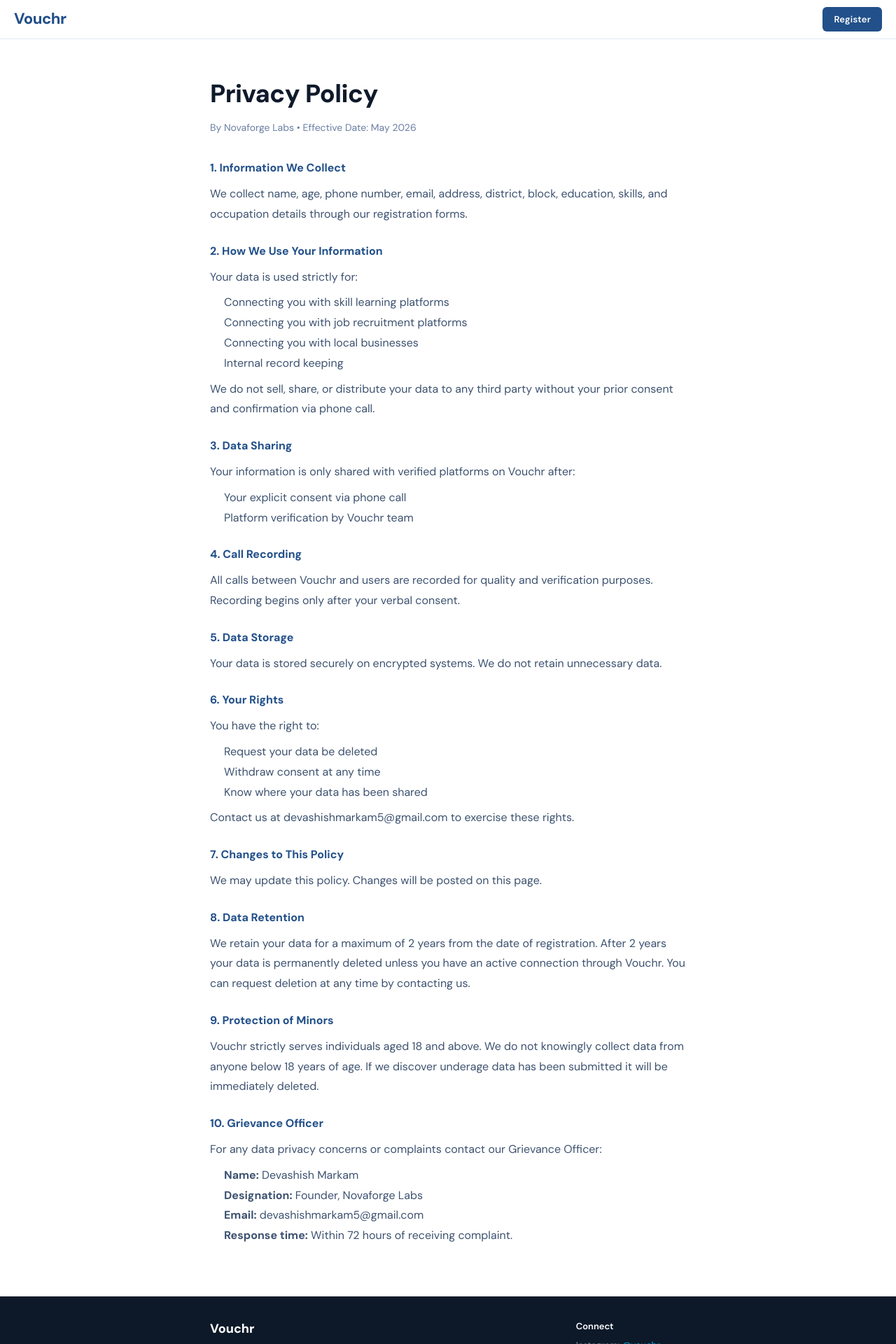
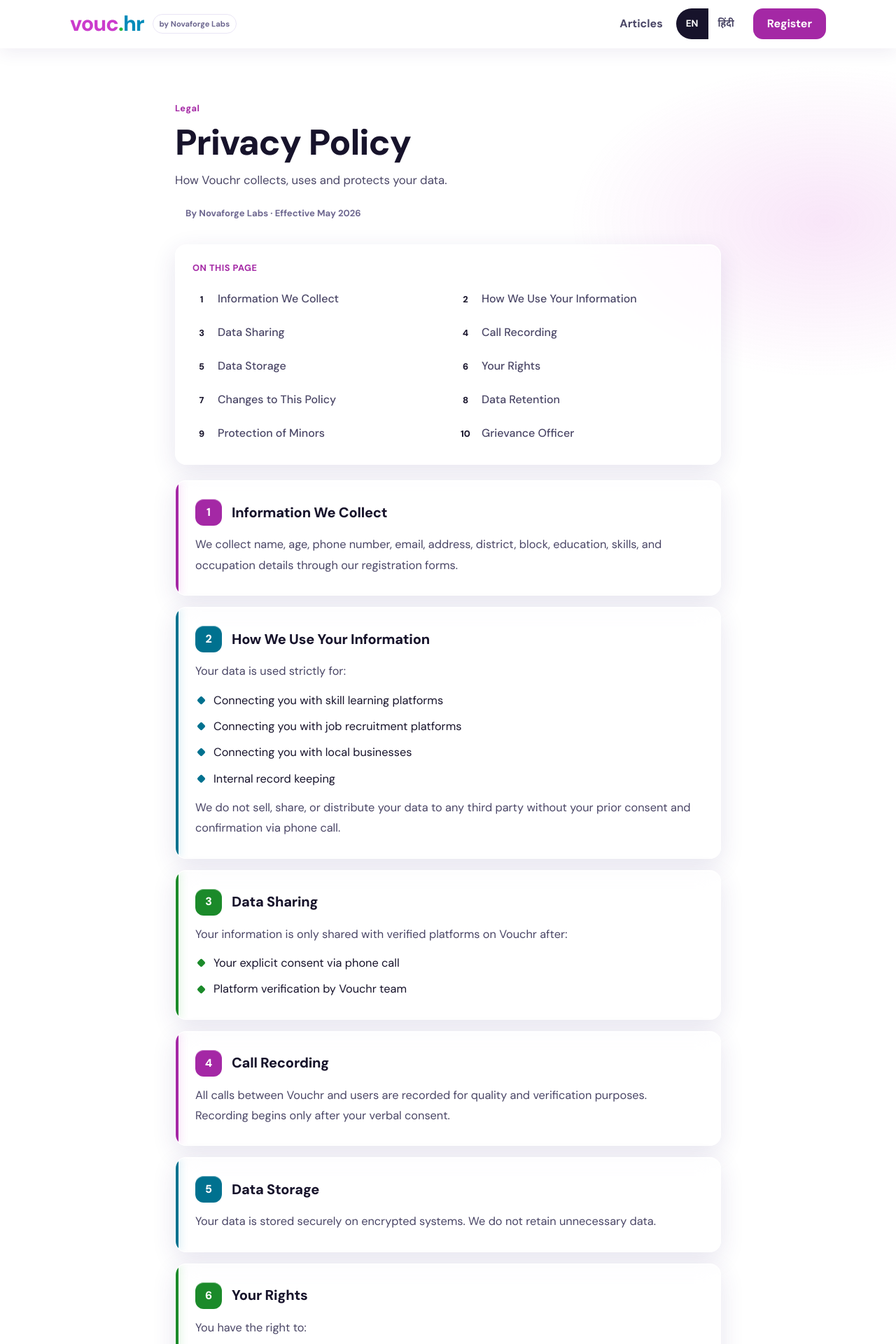
Before and after one commit to dex3418/vouchr, a React (Vite) app: page /privacy in a window 1280 px wide. Shown: the top 1920 px of the page at 70% size. Built offline with nearby package versions, Linux system fonts and the light colour scheme.

Commit message:
Redesign privacy policy page to match glass theme

```diff
--- a/src/main.jsx
+++ b/src/main.jsx
@@ -8,6 +8,7 @@ import "./styles/base.css"
 import "./styles/layout.css"
 import "./styles/home.css"
 import "./styles/articles.css"
+import "./styles/legal.css"
 import "./styles/glass.css"
 
 createRoot(document.getElementById("root")).render(
--- a/src/pages/PrivacyPolicy.jsx
+++ b/src/pages/PrivacyPolicy.jsx
@@ -1,187 +1,145 @@
-import { Link } from "react-router-dom";
-import Seo from "../components/seo/Seo.jsx";
+import Seo from "../components/seo/Seo.jsx"
+import NavBar from "../components/layout/NavBar.jsx"
+import Footer from "../components/layout/Footer.jsx"
+import { CONTACT_EMAIL } from "../data/links.js"
 
-const COLORS = {
-  core: "#22508A",
-  slate: "#3A82C4",
-  cyan: "#00C2FF",
-  white: "#FFFFFF",
-  offwhite: "#F8F9FA",
-  border: "#E2EAF4",
-  textDark: "#0F1A2B",
-  textMid: "#3D5270",
-  textLight: "#6B7FA3",
-};
+// Policy text. Edit the wording here; the layout and theme live in styles/legal.css and glass.css.
+const SECTIONS = [
+  {
+    title: "Information We Collect",
+    body: "We collect name, age, phone number, email, address, district, block, education, skills, and occupation details through our registration forms.",
+  },
+  {
+    title: "How We Use Your Information",
+    intro: "Your data is used strictly for:",
+    list: [
+      "Connecting you with skill learning platforms",
+      "Connecting you with job recruitment platforms",
+      "Connecting you with local businesses",
+      "Internal record keeping",
+    ],
+    outro: "We do not sell, share, or distribute your data to any third party without your prior consent and confirmation via phone call.",
+  },
+  {
+    title: "Data Sharing",
+    intro: "Your information is only shared with verified platforms on Vouchr after:",
+    list: ["Your explicit consent via phone call", "Platform verification by Vouchr team"],
+  },
+  {
+    title: "Call Recording",
+    body: "All calls between Vouchr and users are recorded for quality and verification purposes. Recording begins only after your verbal consent.",
+  },
+  {
+    title: "Data Storage",
+    body: "Your data is stored securely on encrypted systems. We do not retain unnecessary data.",
+  },
+  {
+    title: "Your Rights",
+    intro: "You have the right to:",
+    list: ["Request your data be deleted", "Withdraw consent at any time", "Know where your data has been shared"],
+    contact: "Contact us at {email} to exercise these rights.",
+  },
+  {
+    title: "Changes to This Policy",
+    body: "We may update this policy. Changes will be posted on this page.",
+  },
+  {
+    title: "Data Retention",
+    body: "We retain your data for a maximum of 2 years from the date of registration. After 2 years your data is permanently deleted unless you have an active connection through Vouchr. You can request deletion at any time by contacting us.",
+  },
+  {
+    title: "Protection of Minors",
+    body: "Vouchr strictly serves individuals aged 18 and above. We do not knowingly collect data from anyone below 18 years of age. If we discover underage data has been submitted it will be immediately deleted.",
+  },
+  {
+    title: "Grievance Officer",
+    intro: "For any data privacy concerns or complaints contact our Grievance Officer:",
+    details: [
+      ["Name", "Devashish Markam"],
+      ["Designation", "Founder, Novaforge Labs"],
+      ["Email", "{email}"],
+      ["Response time", "Within 72 hours of receiving complaint."],
+    ],
+  },
+]
+
+const ACCENTS = ["m", "b", "g"]
+
+const Email = () => <a href={`mailto:${CONTACT_EMAIL}`}>{CONTACT_EMAIL}</a>
+
+// Replaces {email} in a line with a mailto link.
+function WithEmail({ text }) {
+  const [before, after] = text.split("{email}")
+  if (after === undefined) return text
+  return (
+    <>
+      {before}
+      <Email />
+      {after}
+    </>
+  )
+}
 
 export default function PrivacyPolicy() {
   return (
     <>
       <Seo title="Privacy Policy" description="How Vouchr collects, uses and protects your data." canonicalPath="/privacy" />
-    <div style={{ fontFamily: "'DM Sans', 'Segoe UI', sans-serif", color: COLORS.textDark }}>
-      <link
-        href="https://fonts.googleapis.com/css2?family=DM+Sans:wght@400;500;600;700;800&display=swap"
-        rel="stylesheet"
-      />
-      {/* Nav */}
-      <nav style={{
-        background: COLORS.white,
-        borderBottom: `1px solid ${COLORS.border}`,
-        padding: "0 20px",
-        height: 56,
-        display: "flex",
-        alignItems: "center",
-        justifyContent: "space-between",
-        position: "sticky",
-        top: 0,
-        zIndex: 100,
-      }}>
-        <Link to="/" style={{ textDecoration: "none", display: "flex", alignItems: "center", gap: 8 }}>
-          <span style={{
-            fontWeight: 800,
-            fontSize: 22,
-            color: COLORS.core,
-            letterSpacing: "-0.5px",
-            cursor: "pointer",
-          }}>Vouchr</span>
-        </Link>
-        <a
-          href="/#register"
-          style={{
-            background: COLORS.core,
-            color: COLORS.white,
-            fontSize: 13,
-            fontWeight: 600,
-            padding: "7px 16px",
-            borderRadius: 6,
-            textDecoration: "none",
-            letterSpacing: "0.2px",
-          }}>
-          Register
-        </a>
-      </nav>
+      <NavBar />
+      <main className="section" lang="en-IN">
+        <div className="container legal">
+          <header className="legal__head fade-up">
+            <p className="sh__label">Legal</p>
+            <h1 className="sh__title">Privacy Policy</h1>
+            <p className="sh__sub">How Vouchr collects, uses and protects your data.</p>
+            <p className="legal__meta">By Novaforge Labs · Effective May 2026</p>
+          </header>
 
-      {/* Content */}
-      <section style={{ padding: "48px 20px", background: COLORS.white }}>
-        <div style={{ maxWidth: 680, margin: "0 auto" }}>
-          <h1 style={{
-            fontSize: 36,
-            fontWeight: 800,
-            color: COLORS.textDark,
-            margin: "0 0 8px",
-            letterSpacing: "-0.5px",
-          }}>Privacy Policy</h1>
-          <p style={{ fontSize: 14, color: COLORS.textLight, margin: "0 0 32px" }}>By Novaforge Labs • Effective Date: May 2026</p>
+          <nav className="ltoc" aria-label="Sections">
+            <p className="ltoc__title">On this page</p>
+            <ol className="ltoc__list">
+              {SECTIONS.map((s, i) => (
+                <li key={s.title}>
+                  <a href={`#privacy-${i + 1}`}>
+                    <span className="ltoc__n">{i + 1}</span>
+                    {s.title}
+                  </a>
+                </li>
+              ))}
+            </ol>
+          </nav>
 
-          <div style={{ lineHeight: 1.8, color: COLORS.textMid }}>
-            <Section title="1. Information We Collect">
-              We collect name, age, phone number, email, address, district, block, education, skills, and occupation details through our registration forms.
-            </Section>
-
-            <Section title="2. How We Use Your Information">
-              Your data is used strictly for:
-              <ul style={{ margin: "8px 0", paddingLeft: 20 }}>
-                <li>Connecting you with skill learning platforms</li>
-                <li>Connecting you with job recruitment platforms</li>
-                <li>Connecting you with local businesses</li>
-                <li>Internal record keeping</li>
-              </ul>
-              We do not sell, share, or distribute your data to any third party without your prior consent and confirmation via phone call.
-            </Section>
-
-            <Section title="3. Data Sharing">
-              Your information is only shared with verified platforms on Vouchr after:
-              <ul style={{ margin: "8px 0", paddingLeft: 20 }}>
-                <li>Your explicit consent via phone call</li>
-                <li>Platform verification by Vouchr team</li>
-              </ul>
-            </Section>
-
-            <Section title="4. Call Recording">
-              All calls between Vouchr and users are recorded for quality and verification purposes. Recording begins only after your verbal consent.
-            </Section>
-
-            <Section title="5. Data Storage">
-              Your data is stored securely on encrypted systems. We do not retain unnecessary data.
-            </Section>
-
-            <Section title="6. Your Rights">
-              You have the right to:
-              <ul style={{ margin: "8px 0", paddingLeft: 20 }}>
-                <li>Request your data be deleted</li>
-                <li>Withdraw consent at any time</li>
-                <li>Know where your data has been shared</li>
-              </ul>
-              Contact us at devashishmarkam5@gmail.com to exercise these rights.
-            </Section>
-
-            <Section title="7. Changes to This Policy">
-              We may update this policy. Changes will be posted on this page.
-            </Section>
-
-            <Section title="8. Data Retention">
-              We retain your data for a maximum of 2 years from the date of registration. After 2 years your data is permanently deleted unless you have an active connection through Vouchr. You can request deletion at any time by contacting us.
-            </Section>
-
-            <Section title="9. Protection of Minors">
-              Vouchr strictly serves individuals aged 18 and above. We do not knowingly collect data from anyone below 18 years of age. If we discover underage data has been submitted it will be immediately deleted.
-            </Section>
-
-            <Section title="10. Grievance Officer">
-              For any data privacy concerns or complaints contact our Grievance Officer:
-              <div style={{ margin: "8px 0", paddingLeft: 20 }}>
-                <p><strong>Name:</strong> Devashish Markam</p>
-                <p><strong>Designation:</strong> Founder, Novaforge Labs</p>
-                <p><strong>Email:</strong> devashishmarkam5@gmail.com</p>
-                <p><strong>Response time:</strong> Within 72 hours of receiving complaint.</p>
+          {SECTIONS.map((s, i) => (
+            <section key={s.title} id={`privacy-${i + 1}`} className={`lcard lcard--${ACCENTS[i % 3]}`} aria-labelledby={`privacy-h-${i + 1}`}>
+              <div className="lcard__head">
+                <span className="lcard__n" aria-hidden="true">{i + 1}</span>
+                <h2 className="lcard__t" id={`privacy-h-${i + 1}`}>{s.title}</h2>
               </div>
-            </Section>
-          </div>
+              <div className="lcard__body">
+                {s.body && <p>{s.body}</p>}
+                {s.intro && <p>{s.intro}</p>}
+                {s.list && (
+                  <ul className="llist">
+                    {s.list.map((item) => <li key={item}>{item}</li>)}
+                  </ul>
+                )}
+                {s.outro && <p>{s.outro}</p>}
+                {s.contact && <p><WithEmail text={s.contact} /></p>}
+                {s.details && (
+                  <dl className="ldl">
+                    {s.details.map(([k, v]) => (
+                      <div key={k} className="ldl__row">
+                        <dt>{k}</dt>
+                        <dd><WithEmail text={v} /></dd>
+                      </div>
+                    ))}
+                  </dl>
+                )}
+              </div>
+            </section>
+          ))}
         </div>
-      </section>
-
-      {/* Footer */}
-      <footer style={{
-        background: "#0D1929",
-        padding: "32px 20px",
-        color: "rgba(255,255,255,0.5)",
-      }}>
-        <div style={{ maxWidth: 680, margin: "0 auto" }}>
-          <div style={{ display: "flex", justifyContent: "space-between", flexWrap: "wrap", gap: 20, marginBottom: 24 }}>
-            <div>
-              <p style={{ margin: "0 0 4px", fontWeight: 800, fontSize: 18, color: COLORS.white }}>Vouchr</p>
-              <p style={{ margin: 0, fontSize: 12 }}>A Novaforge Labs initiative</p>
-            </div>
-            <div style={{ fontSize: 13 }}>
-              <p style={{ margin: "0 0 6px", color: COLORS.white, fontWeight: 600 }}>Connect</p>
-              <p style={{ margin: "0 0 4px" }}>
-                Instagram:{" "}
-                <a href="https://instagram.com/vouc.hr" target="_blank" rel="noopener noreferrer"
-                  style={{ color: COLORS.cyan, textDecoration: "none" }}>@vouchr</a>
-              </p>
-              <p style={{ margin: 0 }}>contact@novaforgelabs.in</p>
-            </div>
-          </div>
-          <div style={{ borderTop: "1px solid rgba(255,255,255,0.08)", paddingTop: 20, fontSize: 12 }}>
-            <p style={{ margin: "0 0 8px" }}>
-              © 2026 Vouchr by Novaforge Labs. Operating in Dantewada, Sukma &amp; Bijapur, Chhattisgarh.
-            </p>
-            <div style={{ display: "flex", gap: 16, flexWrap: "wrap" }}>
-              <Link to="/privacy" style={{ color: COLORS.cyan, textDecoration: "none" }}>Privacy Policy</Link>
-              <Link to="/terms" style={{ color: COLORS.cyan, textDecoration: "none" }}>Terms & Conditions</Link>
-            </div>
-          </div>
-        </div>
-      </footer>
-    </div>
+      </main>
+      <Footer />
     </>
-  );
+  )
 }
-
-function Section({ title, children }) {
-  return (
-    <div style={{ marginBottom: 24 }}>
-      <h3 style={{ fontSize: 16, fontWeight: 700, color: COLORS.core, margin: "0 0 8px" }}>{title}</h3>
-      <p style={{ margin: 0 }}>{children}</p>
-    </div>
-  );
-}
--- a/src/styles/glass.css
+++ b/src/styles/glass.css
@@ -15,7 +15,7 @@
 .section--soft { background-color: var(--soft); background-image: radial-gradient(560px 360px at 6% 10%, rgba(var(--blue-rgb), 0.18), transparent 70%), radial-gradient(560px 360px at 94% 92%, rgba(var(--magenta-rgb), 0.18), transparent 70%), radial-gradient(380px 260px at 55% 50%, rgba(var(--green-rgb), 0.1), transparent 70%); }
 
 /* Frosted surfaces */
-.card, .legend__row, .acard, .voice, .astate, .chip { background: var(--glass-bg); border: 1px solid var(--glass-border); box-shadow: var(--glass-shadow); backdrop-filter: var(--glass-blur); -webkit-backdrop-filter: var(--glass-blur); }
+.card, .legend__row, .acard, .voice, .astate, .chip, .lcard, .ltoc { background: var(--glass-bg); border: 1px solid var(--glass-border); box-shadow: var(--glass-shadow); backdrop-filter: var(--glass-blur); -webkit-backdrop-filter: var(--glass-blur); }
 .chip[aria-pressed="true"] { background: var(--text); border-color: var(--text); }
 .astate--note { background: rgba(255, 248, 230, 0.75); }
 .nav { background: rgba(255, 255, 255, 0.72); border-bottom: 1px solid rgba(255, 255, 255, 0.8); box-shadow: 0 6px 24px rgba(60, 40, 120, 0.08); backdrop-filter: var(--glass-blur); -webkit-backdrop-filter: var(--glass-blur); }
@@ -47,9 +47,18 @@
 /* Lighter blur on phones. Solid surfaces where blur is unavailable or transparency is switched off. */
 @media (max-width: 700px) { :root { --glass-blur: blur(10px) saturate(160%); } }
 @supports not ((backdrop-filter: blur(1px)) or (-webkit-backdrop-filter: blur(1px))) {
-  .card, .legend__row, .acard, .voice, .astate, .chip, .lang, .nav { background: #fff; }
+  .card, .legend__row, .acard, .voice, .astate, .chip, .lcard, .ltoc, .lang, .nav { background: #fff; }
 }
 @media (prefers-reduced-transparency: reduce) {
-  .card, .legend__row, .acard, .voice, .astate, .chip, .lang, .nav, .pill, .btn--line, .aud { backdrop-filter: none; -webkit-backdrop-filter: none; }
-  .card, .legend__row, .acard, .voice, .astate, .chip, .lang, .nav { background: #fff; }
+  .card, .legend__row, .acard, .voice, .astate, .chip, .lcard, .ltoc, .lang, .nav, .pill, .btn--line, .aud { backdrop-filter: none; -webkit-backdrop-filter: none; }
+  .card, .legend__row, .acard, .voice, .astate, .chip, .lcard, .ltoc, .lang, .nav { background: #fff; }
 }
+
+/* Legal pages: accent glow on the section edge, and glass tints for the meta pill, details table and TOC numbers */
+.lcard::before { box-shadow: 2px 0 12px rgba(var(--magenta-rgb), 0.25); }
+.lcard--b::before { box-shadow: 2px 0 12px rgba(var(--blue-rgb), 0.25); }
+.lcard--g::before { box-shadow: 2px 0 12px rgba(var(--green-rgb), 0.25); }
+.legal__meta { background: rgba(255, 255, 255, 0.7); border-color: var(--glass-border); }
+.ldl { background: rgba(255, 255, 255, 0.5); border-color: rgba(233, 229, 245, 0.8); }
+.ldl__row { background: rgba(255, 255, 255, 0.55); }
+.ltoc__n { background: rgba(255, 255, 255, 0.75); border: 1px solid var(--glass-border); }
--- /dev/null
+++ b/src/styles/legal.css
@@ -0,0 +1,44 @@
+/* Legal pages (Privacy Policy). Flat base here; the frosted glass for .lcard and .ltoc is added in glass.css. */
+.legal { max-width: 820px; }
+.legal__head { margin-bottom: 28px; }
+.legal__head .sh__title { font-size: clamp(2.1rem, 6vw, 3.2rem); margin-bottom: 10px; }
+.legal__meta { display: inline-block; margin-top: 16px; padding: 5px 14px; border-radius: 999px; background: #fff; border: 1px solid var(--border); color: var(--light); font-size: 0.82rem; font-weight: 700; }
+
+/* Table of contents */
+.ltoc { background: #fff; border: 1px solid var(--border); border-radius: var(--radius); padding: 22px 24px; margin-bottom: 22px; }
+.ltoc__title { font-size: 0.8rem; font-weight: 700; letter-spacing: 0.04em; color: var(--magenta-d); margin-bottom: 12px; text-transform: uppercase; }
+.ltoc__list { display: grid; grid-template-columns: repeat(2, minmax(0, 1fr)); gap: 4px 24px; }
+.ltoc__list a { display: flex; align-items: center; gap: 10px; min-height: 44px; font-weight: 500; color: var(--mid); border-radius: 10px; }
+.ltoc__list a:hover { color: var(--text); }
+.ltoc__n { flex: none; width: 26px; height: 26px; display: inline-grid; place-items: center; border-radius: 8px; background: var(--soft); color: var(--text); font-size: 0.8rem; font-weight: 800; }
+.ltoc__list a:hover .ltoc__n { background: var(--text); color: #fff; }
+
+/* Policy sections */
+.lcard { --accent: var(--magenta-d); position: relative; background: #fff; border: 1px solid var(--border); border-radius: var(--radius); padding: 26px 28px 28px; margin-bottom: 16px; scroll-margin-top: 92px; overflow: hidden; }
+.lcard--b { --accent: var(--blue-d); }
+.lcard--g { --accent: var(--green-d); }
+.lcard::before { content: ""; position: absolute; left: 0; top: 0; bottom: 0; width: 4px; background: var(--accent); }
+.lcard__head { display: flex; align-items: center; gap: 14px; margin-bottom: 12px; }
+.lcard__n { flex: none; width: 38px; height: 38px; display: inline-grid; place-items: center; border-radius: 12px; background: var(--accent); color: #fff; font-weight: 800; box-shadow: inset 0 1px 0 rgba(255, 255, 255, 0.4); }
+.lcard__t { font-size: 1.25rem; font-weight: 800; line-height: 1.25; letter-spacing: -0.01em; }
+.lcard__body { color: var(--mid); font-size: 1.02rem; line-height: 1.8; }
+.lcard__body > * + * { margin-top: 12px; }
+.lcard__body a { color: var(--blue-d); font-weight: 700; text-decoration: underline; text-underline-offset: 3px; overflow-wrap: anywhere; }
+
+/* Bullets echo the diamond band */
+.llist { display: grid; gap: 8px; }
+.llist li { position: relative; padding-left: 26px; color: var(--text); }
+.llist li::before { content: ""; position: absolute; left: 4px; top: 0.62em; width: 9px; height: 9px; background: var(--accent); transform: rotate(45deg); border-radius: 2px; }
+
+/* Grievance officer details */
+.ldl { display: grid; gap: 1px; border-radius: 12px; overflow: hidden; border: 1px solid var(--border); background: var(--border); }
+.ldl__row { display: grid; grid-template-columns: 150px 1fr; gap: 12px; padding: 12px 16px; background: #fff; }
+.ldl dt { font-weight: 700; color: var(--light); font-size: 0.9rem; }
+.ldl dd { margin: 0; color: var(--text); font-weight: 500; }
+
+@media (max-width: 640px) {
+  .ltoc__list { grid-template-columns: 1fr; }
+  .lcard { padding: 22px 20px 24px; }
+  .lcard__t { font-size: 1.12rem; }
+  .ldl__row { grid-template-columns: 1fr; gap: 2px; }
+}
```
